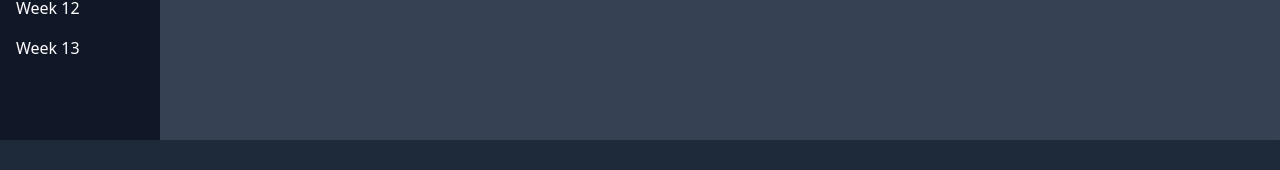
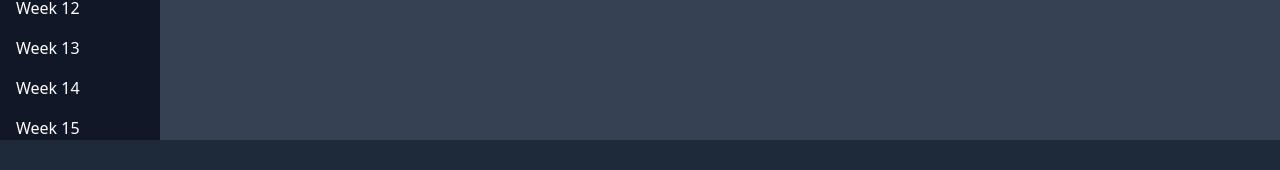
Before and after one commit to williamscodebox/ffApp, a React (Vite) app in the folder frontend/: page /menu in a window 1280 px wide. Shown: the part 628-798 px from the top of the page. Built offline with nearby package versions, Linux system fonts and the light colour scheme; sample sign-in values are in the browser's storage.

Commit message:
updated Sidebar

```diff
--- a/frontend/src/components/Sidebar.jsx
+++ b/frontend/src/components/Sidebar.jsx
@@ -26,6 +26,11 @@ function Sidebar() {
     [10, 2],
     [11, 2],
     [12, 2],
+    [13, 3],
+    [14, 3],
+    [15, 3],
+    [16, 3],
+    // [17, 4] //schedule yet to be determined // check nfl schedule for updates
   ];
 
   return (
```
